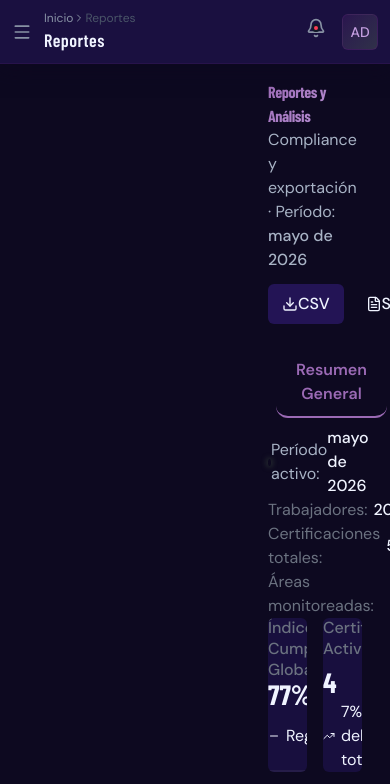
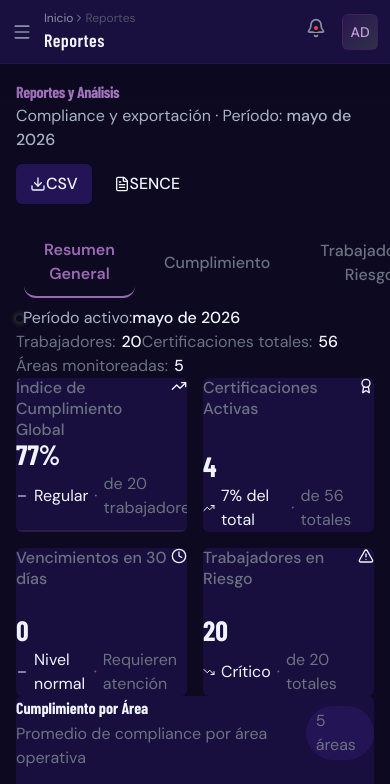
Before and after one commit to leandrodesignux-ux/Certify, a React (Vite) app: page /reports in a window 390 px wide. Shown: the top 784 px of the page. Built offline with nearby package versions, Linux system fonts and the light colour scheme.

Commit message:
Fix mobile content offset: add isMobile state and responsive marginLeft/padding in AppLayout

```diff
--- a/src/components/layout/AppLayout.tsx
+++ b/src/components/layout/AppLayout.tsx
@@ -1,3 +1,4 @@
+import { useState, useEffect } from 'react';
 import { Outlet } from 'react-router-dom';
 import { Sidebar } from './Sidebar';
 import { Topbar } from './Topbar';
@@ -11,12 +12,19 @@ interface AppLayoutProps {
 export function AppLayout({ pageTitle, breadcrumbs }: AppLayoutProps) {
   const { sidebarCollapsed } = useUIStore();
 
+  const [isMobile, setIsMobile] = useState(typeof window !== 'undefined' && window.innerWidth < 768);
+  useEffect(() => {
+    const handler = () => setIsMobile(window.innerWidth < 768);
+    window.addEventListener('resize', handler);
+    return () => window.removeEventListener('resize', handler);
+  }, []);
+
   return (
     <div className="flex min-h-screen" style={{ backgroundColor: '#0d0920' }}>
       <Sidebar />
       <div
         style={{
-          marginLeft: sidebarCollapsed ? '64px' : '240px',
+          marginLeft: isMobile ? '0px' : (sidebarCollapsed ? '64px' : '240px'),
           transition: 'margin-left 0.3s cubic-bezier(0.16,1,0.3,1)',
           flex: 1,
           display: 'flex',
@@ -30,8 +38,8 @@ export function AppLayout({ pageTitle, breadcrumbs }: AppLayoutProps) {
           style={{
             flex: 1,
             paddingTop: '80px',
-            paddingLeft: '28px',
-            paddingRight: '28px',
+            paddingLeft: isMobile ? '16px' : '28px',
+            paddingRight: isMobile ? '16px' : '28px',
             paddingBottom: '24px',
             overflowY: 'auto',
             overflowX: 'hidden',
```
